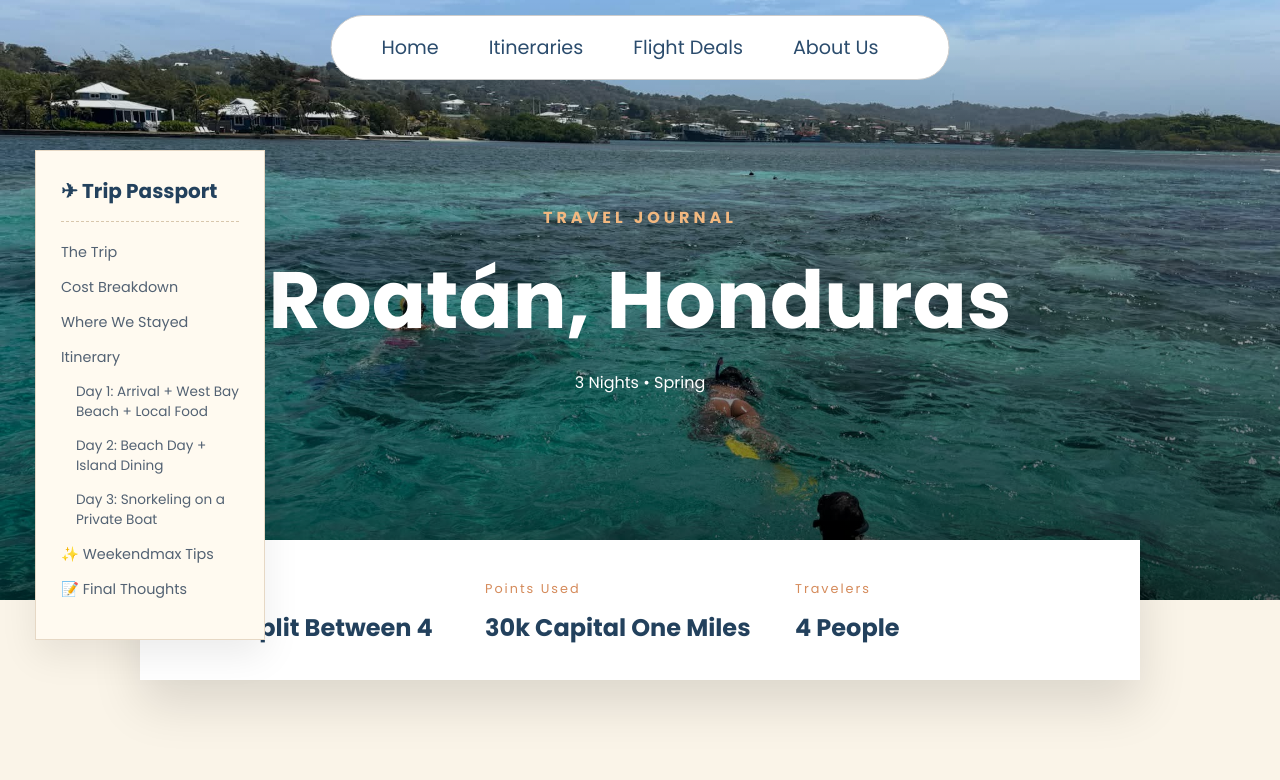
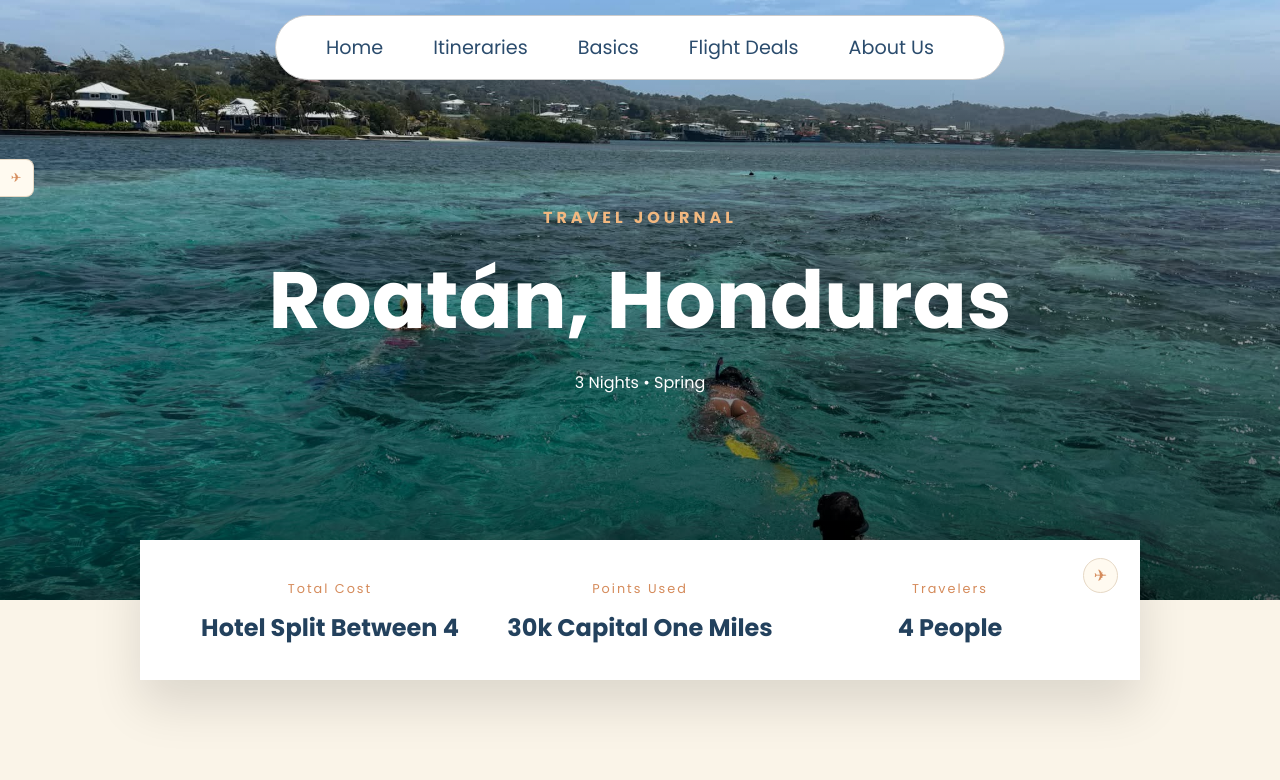
Before and after one commit to alyssaxto/weekendmax, a React (Vite) app in the folder letsweekendmax/: page /Roatan in a window 1280 px wide. Shown: the top 780 px of the page. Built offline with nearby package versions, Linux system fonts and the light colour scheme.

Commit message:
updated nav bar, updated toc to work on mobile

```diff
--- a/letsweekendmax/src/components/CustomCursor.jsx
+++ b/letsweekendmax/src/components/CustomCursor.jsx
@@ -12,15 +12,27 @@ useEffect(() => {
   if (isMobile) return;
 
 const handleMouseOver = (e) => {
-    if (e.target.closest(".postcard")) {
+
+  const target = e.target;
+
+  if (target.closest(".flight-deal")) {
+
+    setHoverText("Book this flight deal ✈");
+
+  } else if (target.closest(".postcard")) {
+
     setHoverText("Click to flip ✦");
-    } else if (e.target.closest("a, button")) {
+
+  } else if (target.closest("a, button")) {
+
     setHoverText("[click me!]");
+
   } else {
+
     setHoverText("");
+
   }
 };
-
   const handleMouseOut = (e) => {
     if (e.target.closest(".postcard, a, button")) {
       setHoverText("");
--- a/letsweekendmax/src/components/ItineraryTemplate.css
+++ b/letsweekendmax/src/components/ItineraryTemplate.css
@@ -71,30 +71,76 @@
 
 }
 
-
 /* ================= TRIP PASSPORT NAV ================= */
-
 
 .trip-nav{
 
     position:fixed;
 
-    left:35px;
+    left:-185px;
 
-    top:150px;
+    top:140px;
 
-    width:230px;
+    width:185px;
 
     background:#fffaf0;
 
-    padding:25px;
+    padding:18px 16px;
 
     border:1px solid #e6d8c5;
 
     box-shadow:
-    0 15px 35px rgba(0,0,0,.08);
+    0 10px 25px rgba(0,0,0,.08);
 
     z-index:100;
+
+    border-radius:0 10px 10px 0;
+
+    transition:.35s ease;
+
+}
+
+
+/* pull tab */
+.nav-toggle{
+
+    position:absolute;
+
+    right:-35px;
+
+    top:18px;
+
+    width:35px;
+
+    height:38px;
+
+    border:1px solid #e6d8c5;
+
+    border-left:none;
+
+    background:#fffaf0;
+
+    color:#d58b5b;
+
+    border-radius:0 8px 8px 0;
+
+    cursor:pointer;
+
+    font-size:.8rem;
+
+}
+
+
+.trip-nav:hover{
+
+    left:-185px;
+
+}
+
+
+.trip-nav.open{
+
+    left:15px;
 
 }
 
@@ -102,15 +148,15 @@
 
 .trip-nav h3{
 
-    margin:0 0 20px;
+    margin:0 0 14px;
 
     color:#23415d;
 
-    font-size:1.25rem;
+    font-size:1rem;
 
     border-bottom:1px dashed #d8c7ad;
 
-    padding-bottom:15px;
+    padding-bottom:10px;
 
 }
 
@@ -124,11 +170,11 @@
 
     color:#536273;
 
-    font-size:.9rem;
+    font-size:.75rem;
 
-    margin:14px 0;
+    line-height:1.35;
 
-    transition:.25s ease;
+    margin:9px 0;
 
 }
 
@@ -138,7 +184,7 @@
 
     color:#d58b5b;
 
-    transform:translateX(5px);
+    transform:translateX(4px);
 
 }
 
@@ -146,13 +192,11 @@
 
 .trip-nav .day-link{
 
-    padding-left:15px;
+    padding-left:10px;
 
-    font-size:.85rem;
+    font-size:.7rem;
 
 }
-
-
 
 /* ================= SMOOTH SCROLL ================= */
 
@@ -189,18 +233,24 @@ html{
 
 @media(max-width:1200px){
 
-
     .trip-nav{
 
-        display:none;
+        left:-145px;
+        width:145px;
+        padding:14px 12px;
 
     }
 
 
+.trip-nav.open{
+
+    left:5px;
+
+}
+
 }
 
 /* ================= SUMMARY ================= */
-
 .trip-summary{
 
     width:90%;
@@ -217,13 +267,14 @@ html{
 
     grid-template-columns:repeat(3,1fr);
 
+    text-align:center;
+
     box-shadow:
     0 25px 50px rgba(0,0,0,.12);
 
     position:relative;
 
 }
-
 
 .trip-summary label{
 
@@ -244,6 +295,74 @@ html{
 
 }
 
+/* ================= FLIGHT ICON ================= */
+
+
+.flight-icon{
+
+    position:absolute;
+
+    top:18px;
+
+    right:22px;
+
+    width:35px;
+
+    height:35px;
+
+    border-radius:50%;
+
+    background:#fffaf0;
+
+    border:1px solid #e6d8c5;
+
+    display:flex;
+
+    align-items:center;
+
+    justify-content:center;
+
+    text-decoration:none;
+
+    color:#d58b5b;
+
+    font-size:1rem;
+
+    transition:.25s ease;
+
+}
+
+
+
+.flight-icon span{
+
+    position:absolute;
+
+    right:0;
+
+    top:45px;
+
+    background:#23415d;
+
+    color:white;
+
+    padding:8px 12px;
+
+    border-radius:20px;
+
+    font-size:.7rem;
+
+    white-space:nowrap;
+
+    opacity:0;
+
+    pointer-events:none;
+
+    transform:translateY(-5px);
+
+    transition:.25s ease;
+
+}
 
 
 
@@ -254,13 +373,11 @@ html{
 
     width:100%;
 
-    max-width:1400px;
+    max-width:1000px;
 
     margin:90px auto;
 
-    padding:0 60px;
-
-    box-sizing:border-box;
+    padding:0 20px;
 
 }
 
@@ -823,6 +940,72 @@ html{
         top:20px;
 
     }
+ .trip-nav{
+
+        left:-145px;
+
+        top:120px;
+
+        width:145px;
+
+        padding:14px 12px;
+
+        border-radius:0 8px 8px 0;
+
+    }
+
+
+    .trip-nav:hover{
+
+        left:5px;
+
+    }
+
+
+    .trip-nav::after{
+
+        right:-30px;
+
+        width:30px;
+
+        height:38px;
+
+        top:18px;
+
+        font-size:.75rem;
+
+    }
+
+
+    .trip-nav h3{
+
+        font-size:.8rem;
+
+        margin-bottom:10px;
+
+        padding-bottom:8px;
+
+    }
+
+
+    .trip-nav a{
+
+        font-size:.62rem;
+
+        margin:6px 0;
+
+        line-height:1.25;
+
+    }
+
+
+    .trip-nav .day-link{
+
+        font-size:.58rem;
+
+        padding-left:6px;
+
+    }
 
 
 }
--- a/letsweekendmax/src/components/ItineraryTemplate.jsx
+++ b/letsweekendmax/src/components/ItineraryTemplate.jsx
@@ -5,6 +5,7 @@ export default function ItineraryTemplate({ trip }) {
 
     const [selectedPhoto, setSelectedPhoto] = useState(null);
 
+    const [navOpen, setNavOpen] = useState(false);
 
     return (
 
@@ -15,7 +16,13 @@ export default function ItineraryTemplate({ trip }) {
 
             {/* ================= TRIP NAV ================= */}
 
-            <nav className="trip-nav">
+<nav className={`trip-nav ${navOpen ? "open" : ""}`}>
+    <button
+    className="nav-toggle"
+    onClick={() => setNavOpen(!navOpen)}
+>
+    ✈
+</button>
 
                 <h3>
                     ✈ Trip Passport
@@ -114,12 +121,7 @@ export default function ItineraryTemplate({ trip }) {
 
 
 
-
-
-
-
 {/* ================= SUMMARY ================= */}
-
 
 <div className="trip-summary">
 
@@ -152,13 +154,11 @@ export default function ItineraryTemplate({ trip }) {
 
 
 
-
     <div>
 
         <label>
             Travelers
         </label>
-
 
         <h2>
             {trip.travelers}
@@ -166,12 +166,19 @@ export default function ItineraryTemplate({ trip }) {
 
     </div>
 
+{trip.flightLink && (
 
+    <a
+        href={trip.flightLink}
+        target="_blank"
+        rel="noopener noreferrer"
+        className="flight-icon flight-deal"
+    >
+        ✈
+    </a>
 
+)}
 </div>
-
-
-
 
 
 
--- a/letsweekendmax/src/components/Navbar.jsx
+++ b/letsweekendmax/src/components/Navbar.jsx
@@ -32,6 +32,11 @@ export default function Navbar() {
           </li>
 
           <li>
+            <Link to="/Basics" className="navbar__links">
+              Basics
+            </Link>
+          </li>
+          <li>
             <Link to="/flightdeals" className="navbar__links">
               Flight Deals
             </Link>
--- a/letsweekendmax/src/pages/Roatan.jsx
+++ b/letsweekendmax/src/pages/Roatan.jsx
@@ -17,6 +17,8 @@ export default function Roatan() {
         points: "30k Capital One Miles",
 
         travelers: "4 People",
+
+    flightLink: "https://www.united.com/",
 
         description:
             "We spent three nights exploring the beautiful island of Roatán, Honduras, while only using two vacation days. By redeeming 30,000 Capital One miles for a roundtrip United Airlines flight that was selling for nearly $1,000, we turned an expensive Caribbean getaway into one of our favorite award travel redemptions. We stayed at the Arca Hotel and split the cost between four travelers, making our beachfront accommodations surprisingly affordable. Between snorkeling crystal-clear water, watching incredible sunsets, enjoying fresh seafood, and relaxing by the beach, this trip proved you don't need an entire week off work to experience paradise.",
```
Lines whose indentation alone changed are shown as unchanged.
